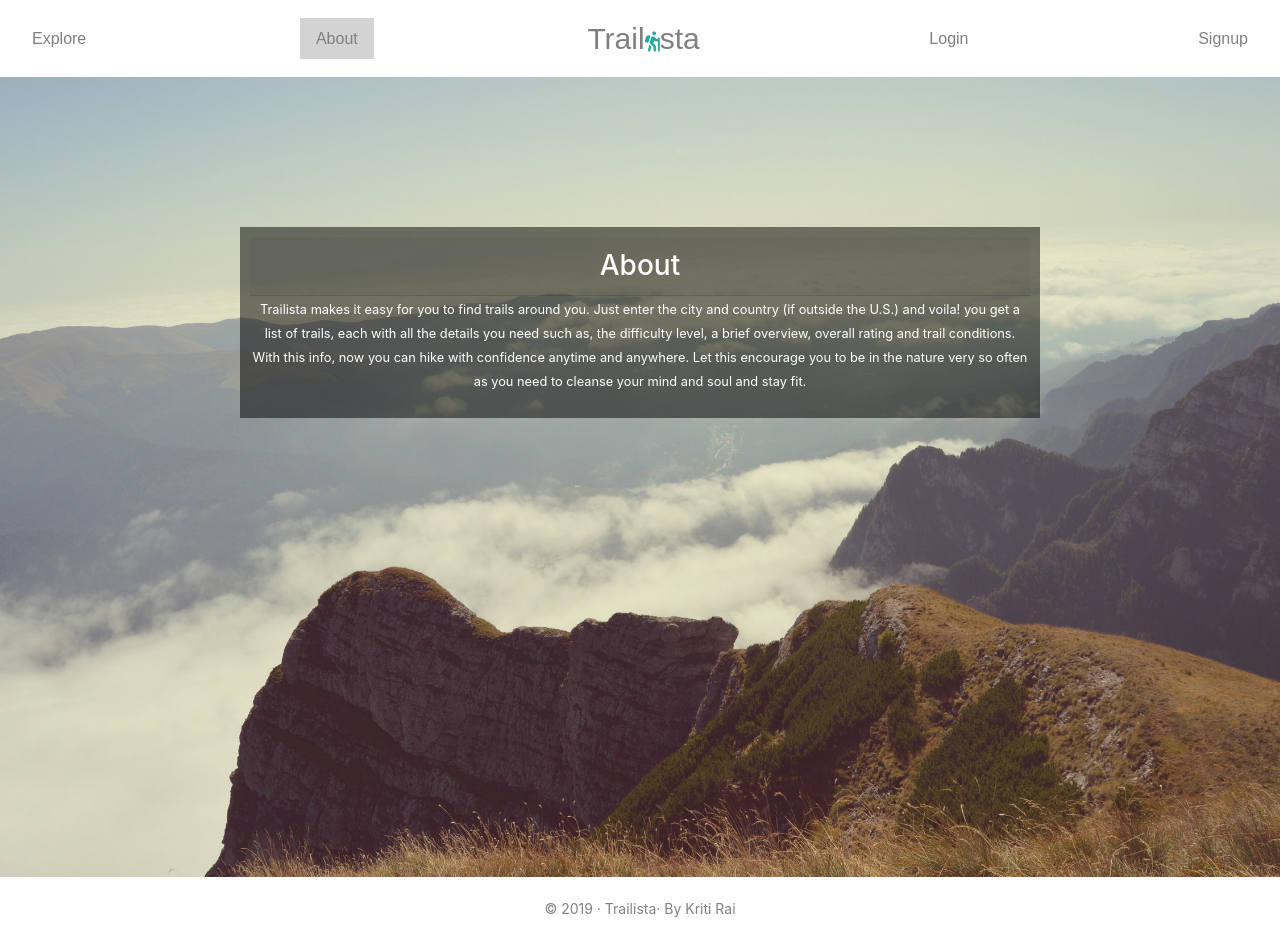
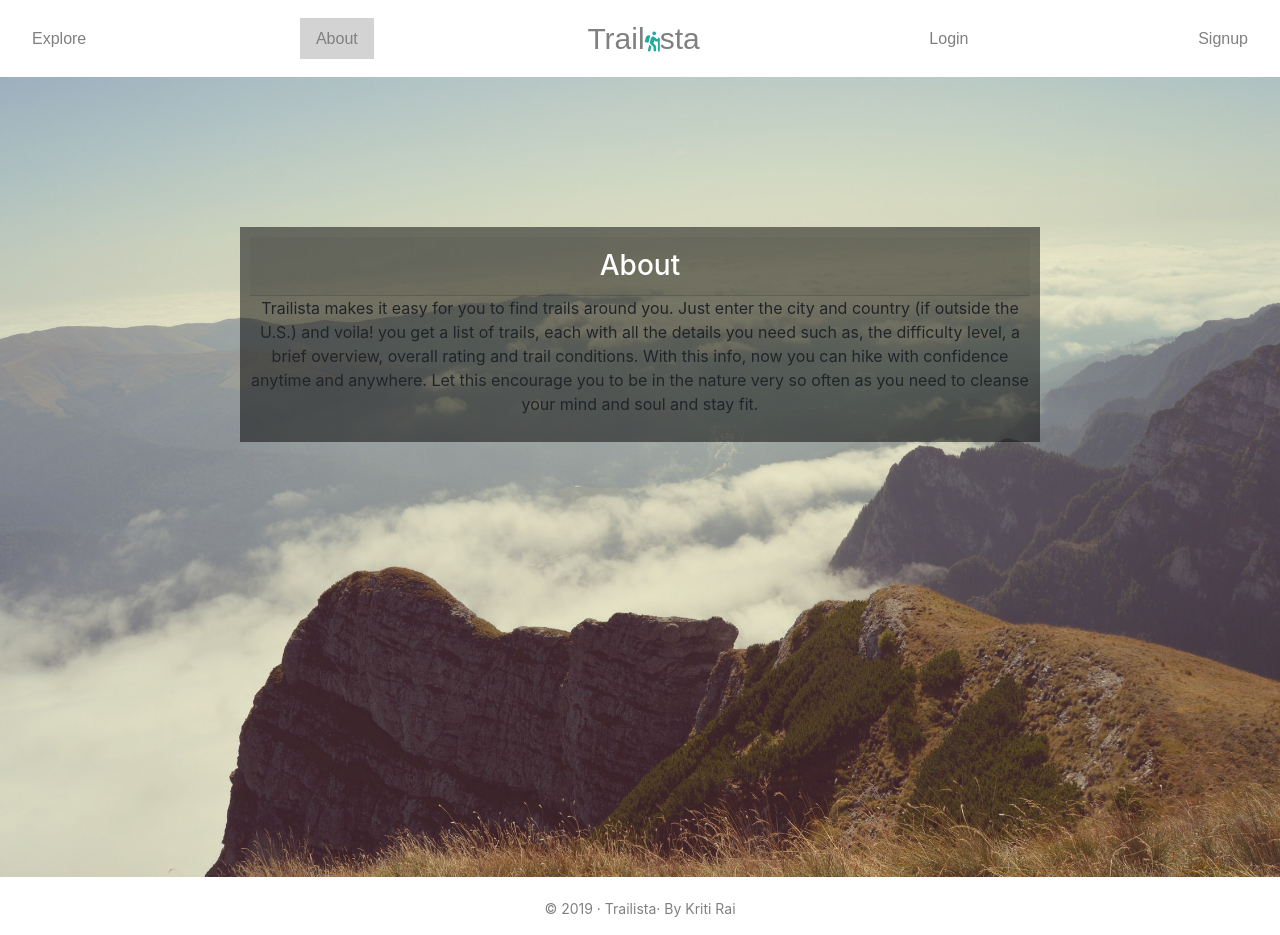
Before and after one commit to kriti-rai/trailista, a React (Create React App) app in the folder client/: page /about in a window 1280 px wide. Built offline with nearby package versions, Linux system fonts and the light colour scheme; no server answers.

Commit message:
Add className and remove font color and <small>

```diff
--- a/client/src/components/About.js
+++ b/client/src/components/About.js
@@ -7,13 +7,12 @@ function About() {
         <div className="d-flex justify-content-center h-100">
           <div className='about-card'>
             <h3 className="card-header">About</h3>
-            <p><font color="white">
-                <small>Trailista makes it easy for you to find trails around you. Just enter the city and country (if outside the U.S.) and
+            <p className="about-msg">
+                Trailista makes it easy for you to find trails around you. Just enter the city and country (if outside the U.S.) and
                 voila! you get a list of trails, each with all the details you need such as,
                 the difficulty level, a brief overview, overall rating and trail conditions. With this info,
                 now you can hike with confidence anytime and anywhere. Let this encourage you to be in the nature very so often
-                as you need to cleanse your mind and soul and stay fit.</small>
-              </font>
+                as you need to cleanse your mind and soul and stay fit.
             </p>
           </div>
         </div>
```
